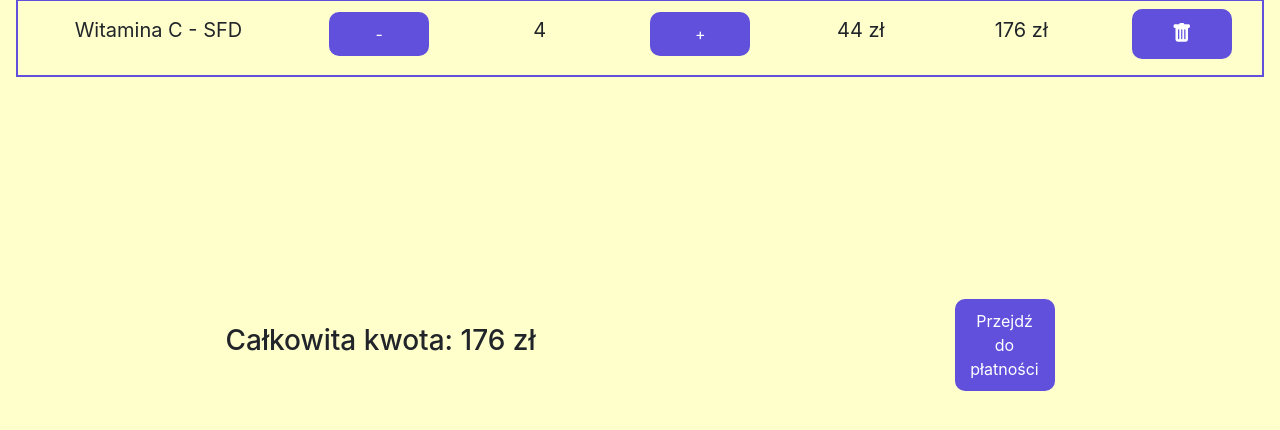
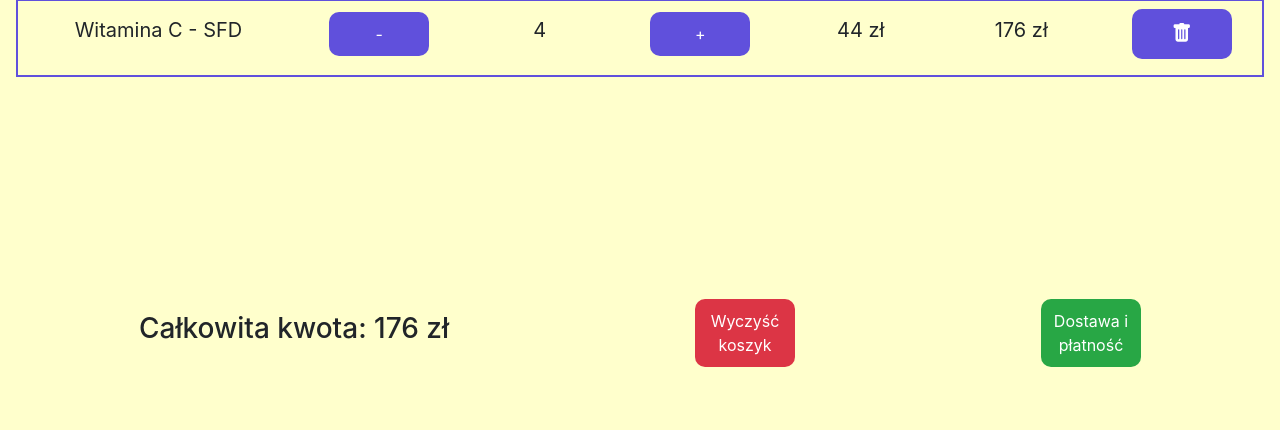
Before and after one commit to Kamill99/sklep_suplementacyjny, a Django app: page /koszyk/ in a window 1280 px wide. Shown: the part 245-675 px from the top of the page. Run offline with Django 3.2, Linux system fonts and the light colour scheme; a user stored in the database is signed in; data comes from the database, SQL or seed files in the repository; both versions use the stored data as it was after the commit; some libraries are stand-ins or nearby versions.

Commit message:
Usuwanie wszystkich elementów koszyka

```diff
--- a/Main/templates/koszyk.html
+++ b/Main/templates/koszyk.html
@@ -102,7 +102,8 @@
 
         <div class="pay-section">
         <h3>Całkowita kwota: {{cart.kompletna_kwota}} zł</h3>
-        <button>Przejdź do płatności</button>
+        <button class="bg-danger empty">Wyczyść koszyk</button>
+        <button class="bg-success">Dostawa i płatność</button>
         </div>
     </div>
 <script>
@@ -139,6 +140,12 @@
 
     trash_btns.forEach(btn=>{
         btn.addEventListener("click", trashSupplement)
+    })
+
+    let empty_btns = document.querySelectorAll(".empty")
+
+    empty_btns.forEach(btn=>{
+        btn.addEventListener("click", emptyCart)
     })
 
     function plusQuantity(e){
@@ -200,6 +207,26 @@
             })
         location.reload()
     }
+
+    function emptyCart(e){
+        let suplement_id = e.target.value
+        console.log(e.target)
+        let url = "/pusty_koszyk/"
+        let data = {id:suplement_id}
+        fetch(url, {
+            method: "POST",
+            headers: {"Content-Type":"application/json", 'X-CSRFToken': csrftoken},
+            body: JSON.stringify(data)
+        })
+            .then(res=>res.json())
+            .then(data=>{
+                console.log(data)
+            })
+            .catch(error=>{
+                console.log(error)
+            })
+        location.reload()
+    }
 </script>
 
 </body>
--- a/Main/urls.py
+++ b/Main/urls.py
@@ -26,6 +26,7 @@ urlpatterns = [
     path('aktualizacja_koszyka_plus/', views.aktualizacja_koszyka_plus, name="aktualizacja_koszyka_plus"),
     path('aktualizacja_koszyka_minus/', views.aktualizacja_koszyka_minus, name="aktualizacja_koszyka_minus"),
     path('usuwanie_elementu/', views.usuwanie_elementu, name="usuwanie_elementu"),
+    path('pusty_koszyk/', views.pusty_koszyk, name="pusty_koszyk"),
  ]
 
 if settings.DEBUG:
--- a/Main/views.py
+++ b/Main/views.py
@@ -179,6 +179,13 @@ def usuwanie_elementu(request):
     return JsonResponse("Edycja koszyka", safe=False)
 
 
+def pusty_koszyk(request):
+    data = json.loads(request.body)
+    cart = Koszyk.objects.get(klient=request.user, zamowione=False)
+    cart.delete()
+    return JsonResponse("Pusty koszyk", safe=False)
+
+
 def szuakj(request):
     q = request.GET['q']
     suplementy = Supplement.objects.filter(nazwa__icontains=q)
```
Also changed, not shown: db.sqlite3.
